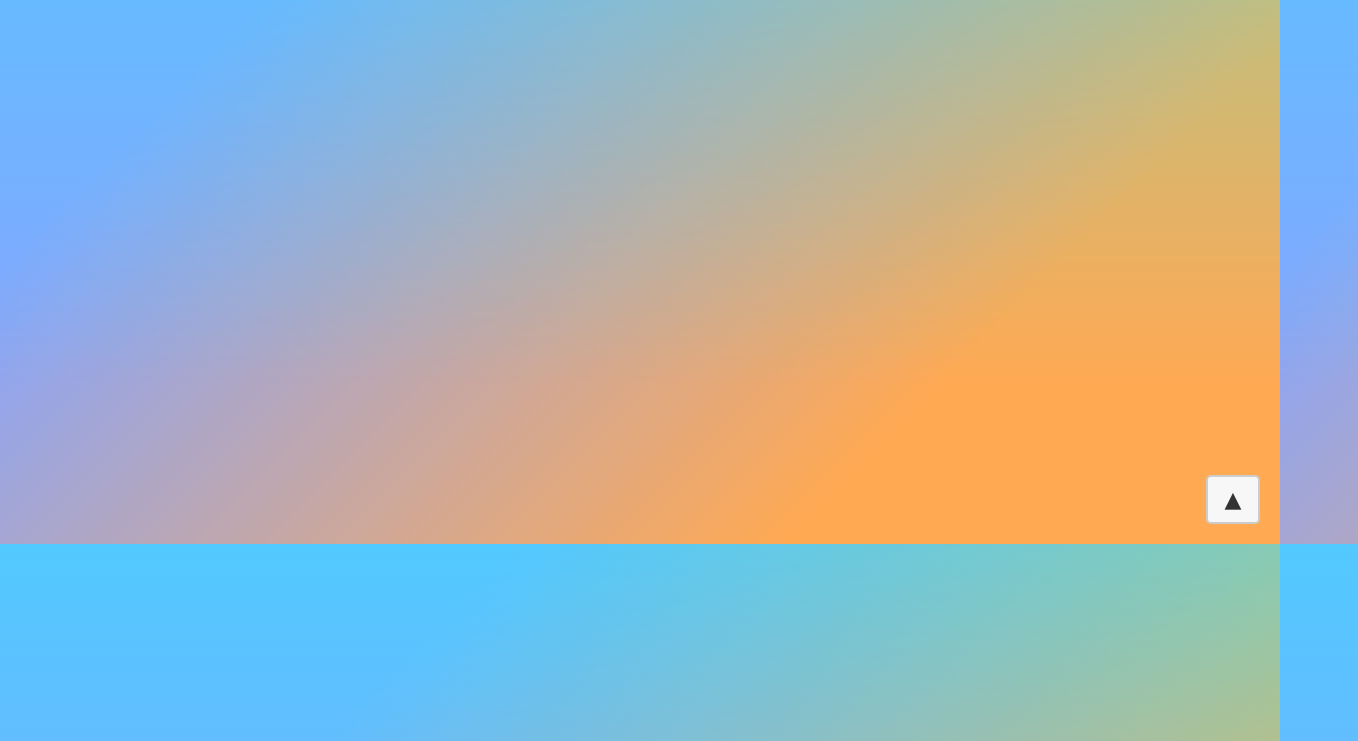
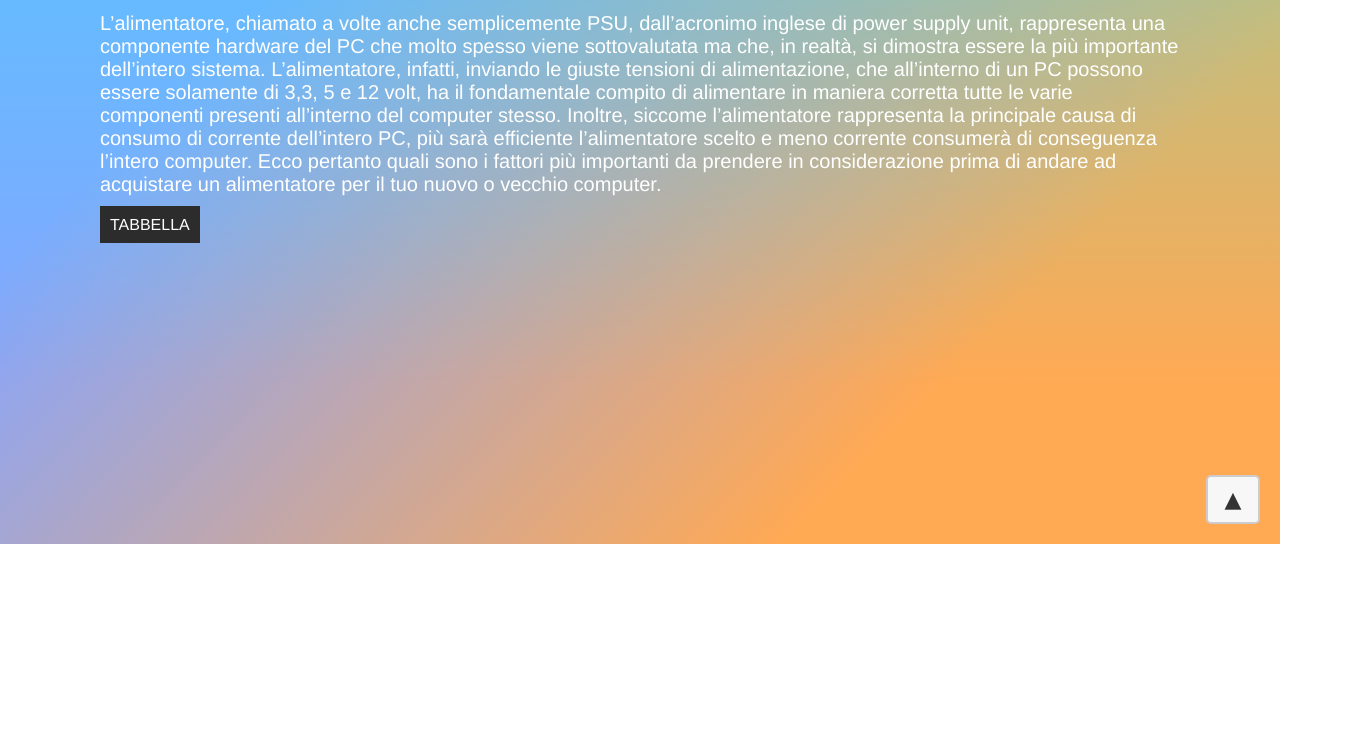
Before and after one commit to subbotnik26/subbotnik26.github.io, a plain HTML site: page thomas_e_ilyin/Alimentatore.html in a window 1280 px wide. Shown: the part 256-997 px from the top of the page, 1358 px wide, since content can reach past the window. After the commit the page ends 800 px from the top, so only its background shows below. Drawn offline with Linux system fonts and the light colour scheme.

Commit message:
Update styles.css

```diff
--- a/thomas_e_ilyin/styles.css
+++ b/thomas_e_ilyin/styles.css
@@ -1,7 +1,7 @@
 body {
 
 
-margin: 1000px;
+margin: 100px;
 
 
   background-color:yellow;
```
